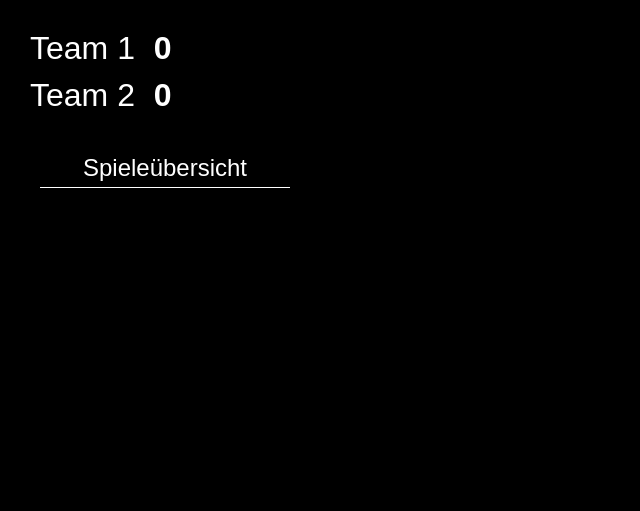
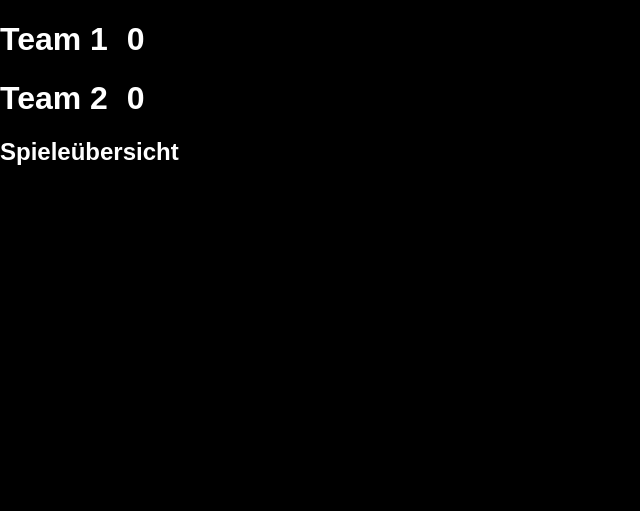
Before and after one commit to toxicmay3/gameshow-overlay, a website: page gameshow-overlay/public/overlay.html in a window 1280 px wide. Shown: the whole page, without its empty margins (0-640 px from the left). Drawn offline with nearby package versions, Linux system fonts and the light colour scheme; no server answers.

Commit message:
Update overlay.html

```diff
--- a/gameshow-overlay/public/overlay.html
+++ b/gameshow-overlay/public/overlay.html
@@ -10,23 +10,13 @@
 </head>
 <body>
 
-<div id="main-container">
+<h1 id="team1">Team 1 <span class="score">0</span></h1>
+<h1 id="team2">Team 2 <span class="score">0</span></h1>
 
-  <div id="teams">
-    <div id="team1">Team 1 <span class="score">0</span></div>
-    <div id="team2">Team 2 <span class="score">0</span></div>
-  </div>
+<h2>Spieleübersicht</h2>
+<ul id="spieleliste"></ul>
 
-  <div id="spielekasten">
-    <div class="header">Spieleübersicht</div>
-    <div class="spieleliste-container">
-      <ul id="spieleliste"></ul>
-    </div>
-  </div>
-
-</div>
-
-<!-- Debug Bereich (optional) -->
+<!-- Debugbereich -->
 <div id="connection-status"></div>
 <div id="last-update"></div>
 
```
